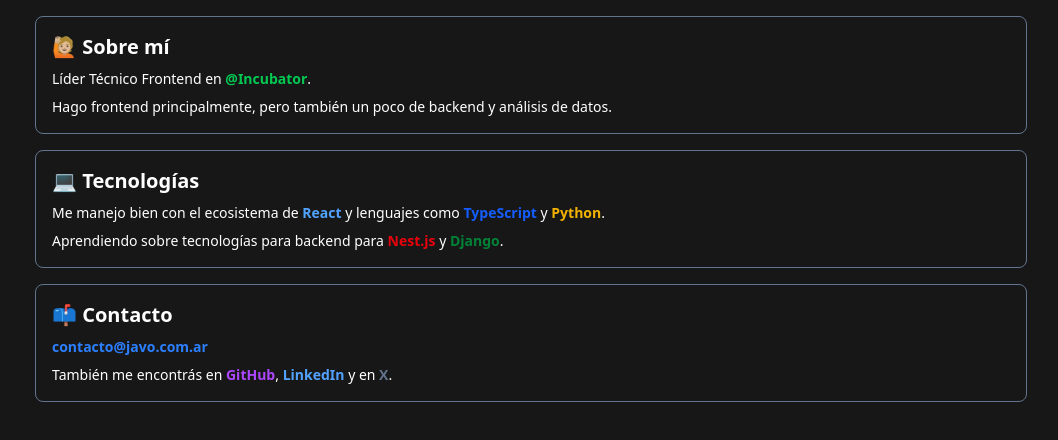
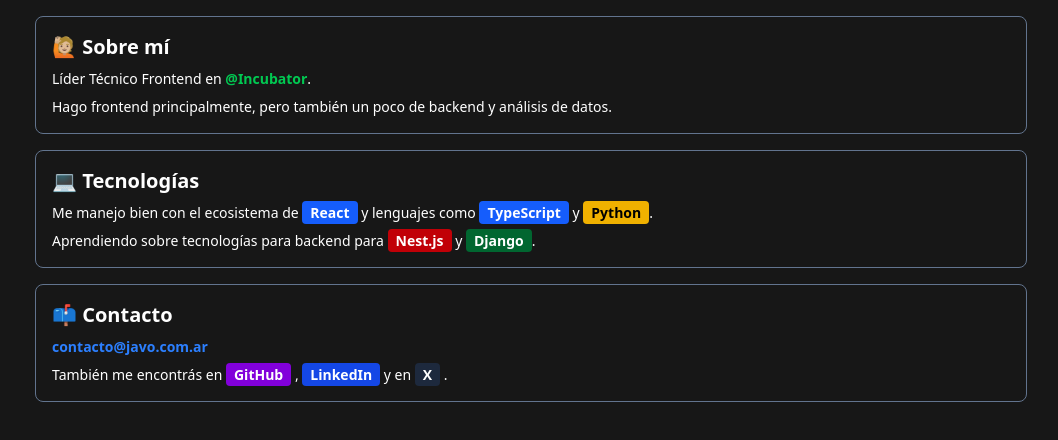
Before and after one commit to JaviCeRodriguez/javier-portfolio, an Astro site: page /es in a window 1280 px wide. Shown: the part 128-568 px from the top of the page, without its empty margins (109-1167 px from the left). Built offline with nearby package versions, Linux system fonts and the light colour scheme; Astro itself is replaced by a stand-in of ours.

Commit message:
style: update card component and social links with improved typography and background styling

```diff
--- a/src/components/card.astro
+++ b/src/components/card.astro
@@ -9,6 +9,6 @@
 <div
   class="flex flex-col gap-2 bg-transparent hover:bg-neutral-800 border border-slate-500 hover:border-slate-300 transition-all duration-300 rounded-md p-4"
 >
-  <h4 class="text-xl font-bold">{title}</h4>
+  <h2 class="text-xl font-bold">{title}</h2>
   <slot />
 </div>
--- a/src/pages/es/index.astro
+++ b/src/pages/es/index.astro
@@ -28,17 +28,27 @@
     <Card title={t("tech.title") as string}>
       <p class="text-sm">
         {t("tech.description")[0]}
-        <span class="text-blue-400 font-semibold">React</span>
+        <span class="px-2 py-0.5 rounded bg-blue-600 text-white font-semibold"
+          >React</span
+        >
         {t("tech.description")[1]}
-        <span class="text-blue-600 font-semibold">TypeScript</span>
+        <span class="px-2 py-0.5 rounded bg-blue-600 text-white font-semibold"
+          >TypeScript</span
+        >
         {t("tech.description")[2]}
-        <span class="text-yellow-500 font-semibold">Python</span>.
+        <span class="px-2 py-0.5 rounded bg-yellow-500 text-black font-semibold"
+          >Python</span
+        >.
       </p>
       <p class="text-sm">
         {t("tech.content")[0]}
-        <span class="text-red-600 font-semibold">Nest.js</span>
+        <span class="px-2 py-0.5 rounded bg-red-700 text-white font-semibold"
+          >Nest.js</span
+        >
         {t("tech.content")[1]}
-        <span class="text-green-700 font-semibold">Django</span>.
+        <span class="px-2 py-0.5 rounded bg-green-800 text-white font-semibold"
+          >Django</span
+        >.
       </p>
     </Card>
 
@@ -55,20 +65,36 @@
           href="https://github.com/JaviCeRodriguez"
           target="_blank"
           rel="noopener noreferrer"
-          class="text-purple-500 font-semibold">GitHub</a
-        >, <a
+          class="font-semibold"
+        >
+          <span
+            class="px-2 py-0.5 rounded bg-purple-700 text-white font-semibold"
+            >GitHub</span
+          >
+        </a>
+        , <a
           href="https://www.linkedin.com/in/rodriguezjavierc"
           target="_blank"
           rel="noopener noreferrer"
-          class="text-blue-400 font-semibold">LinkedIn</a
+          class="font-semibold"
         >
+          <span class="px-2 py-0.5 rounded bg-blue-700 text-white font-semibold"
+            >LinkedIn</span
+          >
+        </a>
         {t("contact.description")[1]}
         <a
           href="https://x.com/javicerodriguez"
           target="_blank"
           rel="noopener noreferrer"
-          class="text-slate-500 font-semibold">X</a
-        >.
+          class="font-semibold"
+        >
+          <span
+            class="px-2 py-0.5 rounded bg-slate-800 text-white font-semibold"
+            >X</span
+          >
+        </a>
+        .
       </p>
     </Card>
   </section>
--- a/src/pages/index.astro
+++ b/src/pages/index.astro
@@ -64,20 +64,36 @@
           href="https://github.com/JaviCeRodriguez"
           target="_blank"
           rel="noopener noreferrer"
-          class="text-purple-500 font-semibold">GitHub</a
-        >, <a
+          class="font-semibold"
+        >
+          <span
+            class="px-2 py-0.5 rounded bg-purple-700 text-white font-semibold"
+            >GitHub</span
+          >
+        </a>
+        , <a
           href="https://www.linkedin.com/in/rodriguezjavierc"
           target="_blank"
           rel="noopener noreferrer"
-          class="text-blue-400 font-semibold">LinkedIn</a
+          class="font-semibold"
         >
+          <span class="px-2 py-0.5 rounded bg-blue-700 text-white font-semibold"
+            >LinkedIn</span
+          >
+        </a>
         {t("contact.description")[1]}
         <a
           href="https://x.com/javicerodriguez"
           target="_blank"
           rel="noopener noreferrer"
-          class="text-slate-500 font-semibold">X</a
-        >.
+          class="font-semibold"
+        >
+          <span
+            class="px-2 py-0.5 rounded bg-slate-800 text-white font-semibold"
+            >X</span
+          >
+        </a>
+        .
       </p>
     </Card>
   </section>
```
